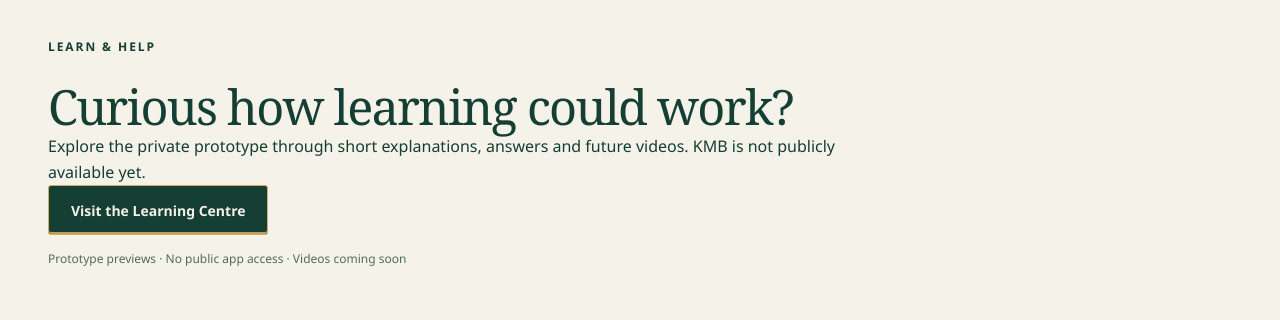
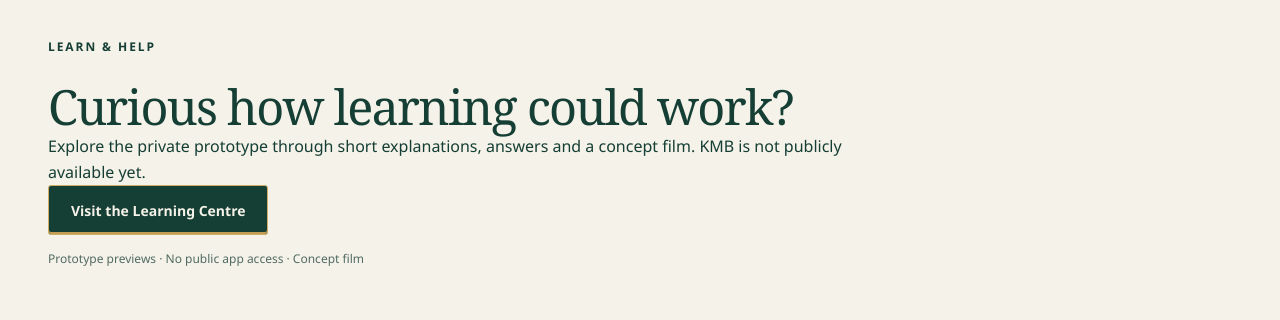
Before and after one commit to TNL-Origin/hugonomy-website, a plain HTML site: page business/index.html in a window 1280 px wide. Shown: the part 3040-3360 px from the top of the page. Drawn offline with Linux system fonts and the light colour scheme.

Commit message:
business: show existing concept film in Learning Centre
Agent: Chamlexx (Codex GPT-6) | 2026-11-26 | implementation

```diff
--- a/business/index.html
+++ b/business/index.html
@@ -6,7 +6,7 @@
 <section class="product-section wrap"><div class="section-title"><p class="eyebrow">KNOW MY BUSINESS / SEBANORI</p><h2>Your people know your business.<br><em>We help them teach it.</em></h2><p>A private learning prototype for small teams, starting with food retail. This is the learning loop we’re building and preparing to test.</p></div>
 <div class="process training-workflow"><article><span>01 / CAPTURE</span><h3>Start with your people.</h3><p>An experienced employee describes the task, the judgment it takes and where a new colleague needs help.</p></article><article><span>02 / GUIDE</span><h3>Make a shared path.</h3><p>AI helps organize a draft. The mentor edits and approves the learning plan, then demonstrates the work.</p></article><article><span>03 / ADAPT</span><h3>Match the support.</h3><p>The mentor reviews what the trainee can do with help or independently, then adjusts the next practice step.</p></article><article><span>04 / GROW</span><h3>Build independence.</h3><p>The trainee practises with support and works toward doing more independently. The mentor stays involved.</p></article></div>
 <div class="demo-invite"><div class="tiny-tree" aria-hidden="true"><i>Mentor shares know-how</i><span>↓</span><i>AI helps organize a draft</i><span>↓</span><i>People review and practise</i></div><div><p class="eyebrow">TRY A FICTIONAL EXAMPLE</p><h3>See how a learning path takes shape.</h3><p>Draft a sample tree, review it as the mentor and explore the trainee’s view. Some screens illustrate proposed features.</p><a class="button green" href="sebanori/#example">Open the clickable demo <span>↗</span></a><p class="fine">Website walkthrough · fictional sample data · no live AI connection</p></div></div></section>
-<section class="training-section wrap" aria-labelledby="learning-centre-title"><p class="eyebrow">LEARN &amp; HELP</p><h2 id="learning-centre-title">Curious how learning could work?</h2><p>Explore the private prototype through short explanations, answers and future videos. KMB is not publicly available yet.</p><a class="button green" href="/business/learn/">Visit the Learning Centre</a><p class="fine">Prototype previews · No public app access · Videos coming soon</p></section>
+<section class="training-section wrap" aria-labelledby="learning-centre-title"><p class="eyebrow">LEARN &amp; HELP</p><h2 id="learning-centre-title">Curious how learning could work?</h2><p>Explore the private prototype through short explanations, answers and a concept film. KMB is not publicly available yet.</p><a class="button green" href="/business/learn/">Visit the Learning Centre</a><p class="fine">Prototype previews · No public app access · Concept film</p></section>
 <section class="training-section wrap" aria-labelledby="pillars-title">
 <p class="eyebrow">WHAT MAKES IT DIFFERENT</p><h2 id="pillars-title">Three parts.<br><em>One learning relationship.</em></h2>
 <p class="training-lead">Frontier AI + Adaptive Learning + Human Mentorship. AI helps prepare the path; the mentor and trainee put it into practice and adjust it together.</p>
```
Also changed, not shown: business/learn/index.html (+1 -1 lines).
